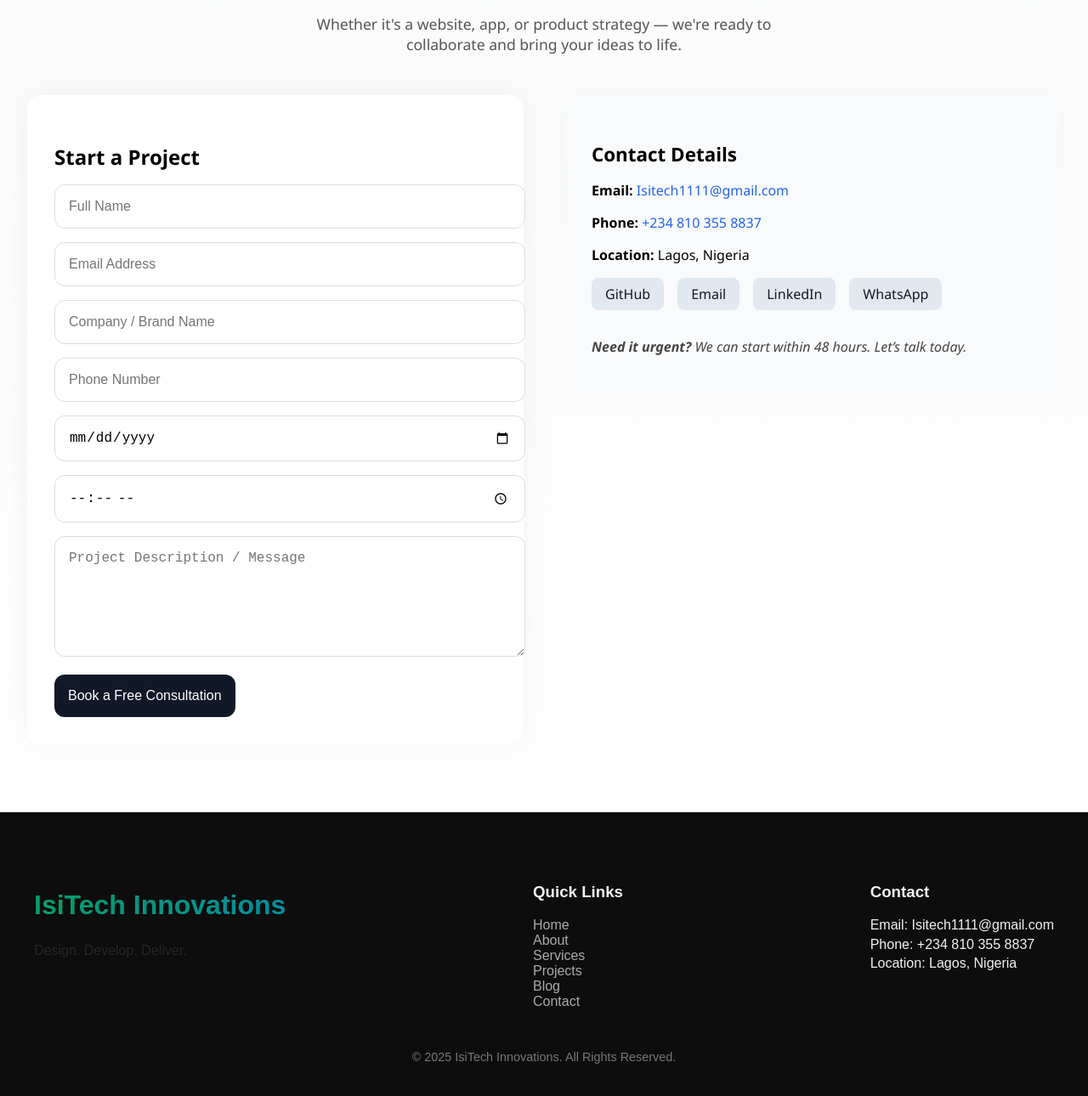
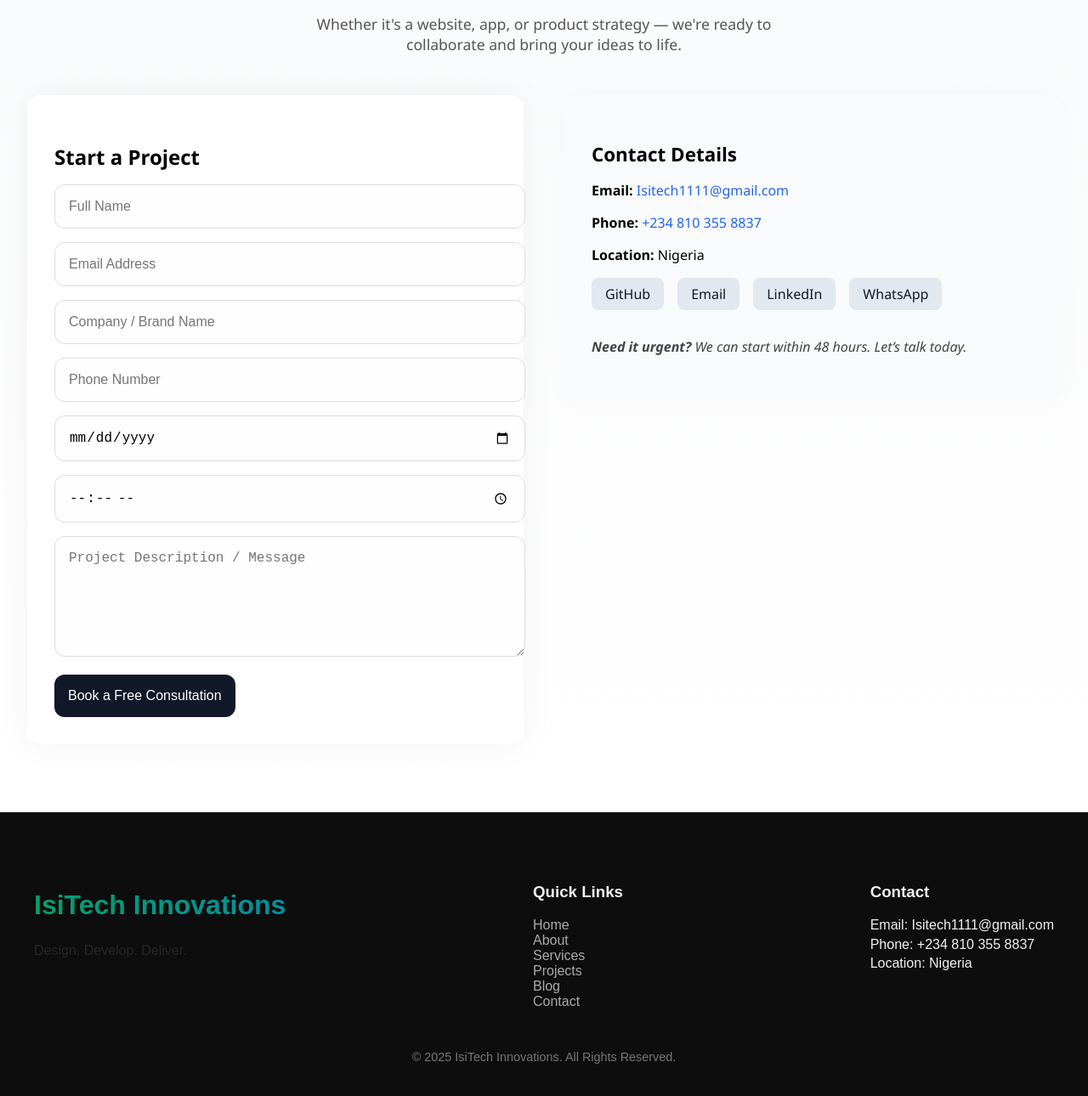
Before and after one commit to Perpetualisi/Nextech, a React (Vite) app: page / in a window 1280 px wide. Shown: the part 4175-5465 px from the top of the page at 85% size. Built offline with nearby package versions, Linux system fonts and the light colour scheme.

Commit message:
Update contact info and footer

```diff
--- a/index.html
+++ b/index.html
@@ -4,7 +4,7 @@
     <meta charset="UTF-8" />
     <link rel="icon" type="image/svg+xml" href="/vite.svg" />
     <meta name="viewport" content="width=device-width, initial-scale=1.0" />
-    <title>NexTech Innovations</title>
+    <title>IsiTech Innovations</title>
   </head>
   <body>
     <div id="root"></div>
--- a/src/Components/Contact/Contact.jsx
+++ b/src/Components/Contact/Contact.jsx
@@ -74,7 +74,7 @@
           <h3>Contact Details</h3>
           <p><strong>Email:</strong> <a href="mailto:Isitech1111@gmail.com">Isitech1111@gmail.com</a></p>
           <p><strong>Phone:</strong> <a href="tel:+2348103558837">+234 810 355 8837</a></p>
-          <p><strong>Location:</strong> Lagos, Nigeria</p>
+          <p><strong>Location:</strong> Nigeria</p>
 
           <div className="social-icons" data-aos="fade-right" data-aos-delay="600">
             <a href="https://github.com/Perpetualisi" target="_blank" rel="noreferrer">GitHub</a>
--- a/src/Components/Footer/Footer.jsx
+++ b/src/Components/Footer/Footer.jsx
@@ -79,7 +79,7 @@
           <h3>Contact</h3>
           <p>Email: Isitech1111@gmail.com</p>
           <p>Phone: +234 810 355 8837</p>
-          <p>Location: Lagos, Nigeria</p>
+          <p>Location: Nigeria</p>
         </motion.div>
       </div>
 
```
